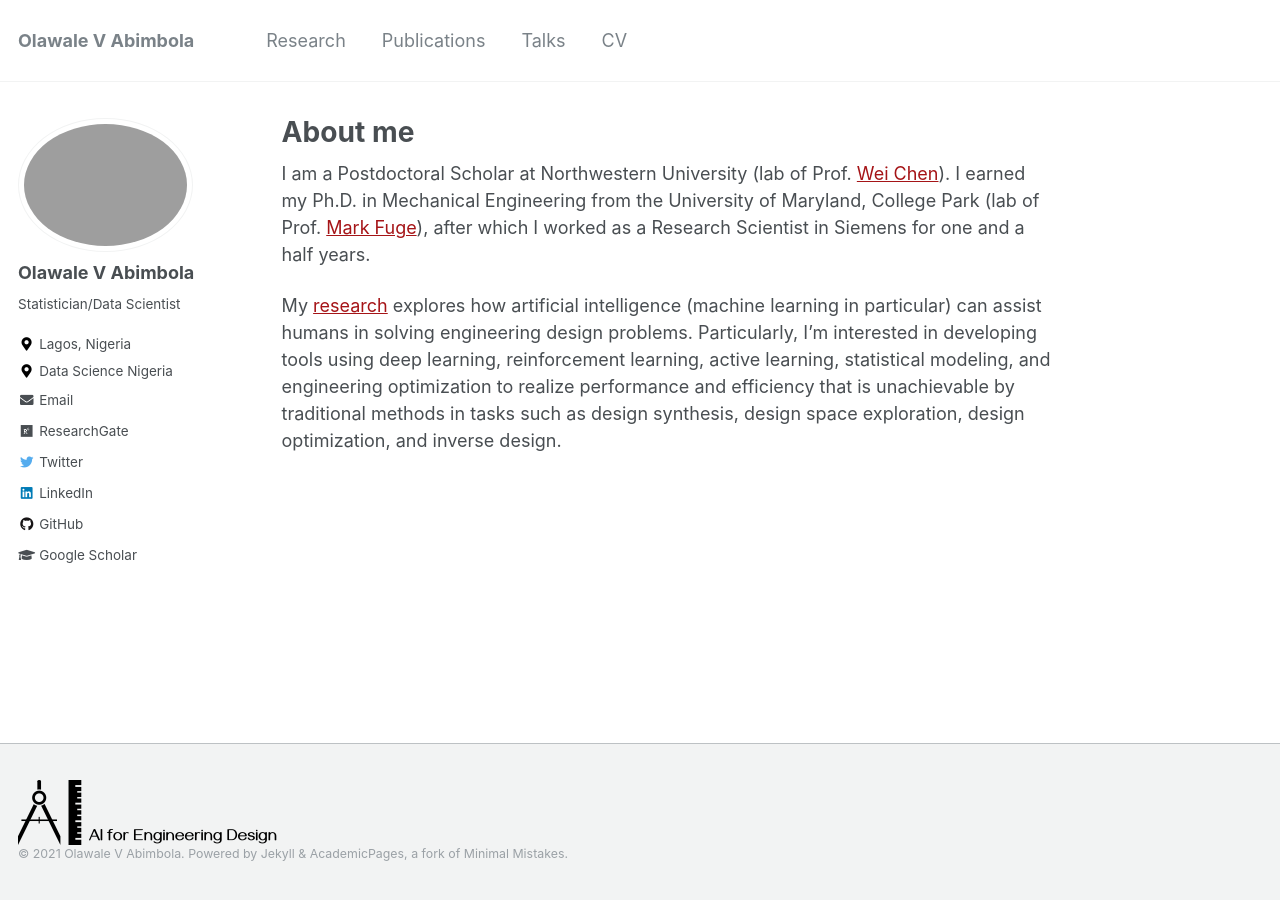
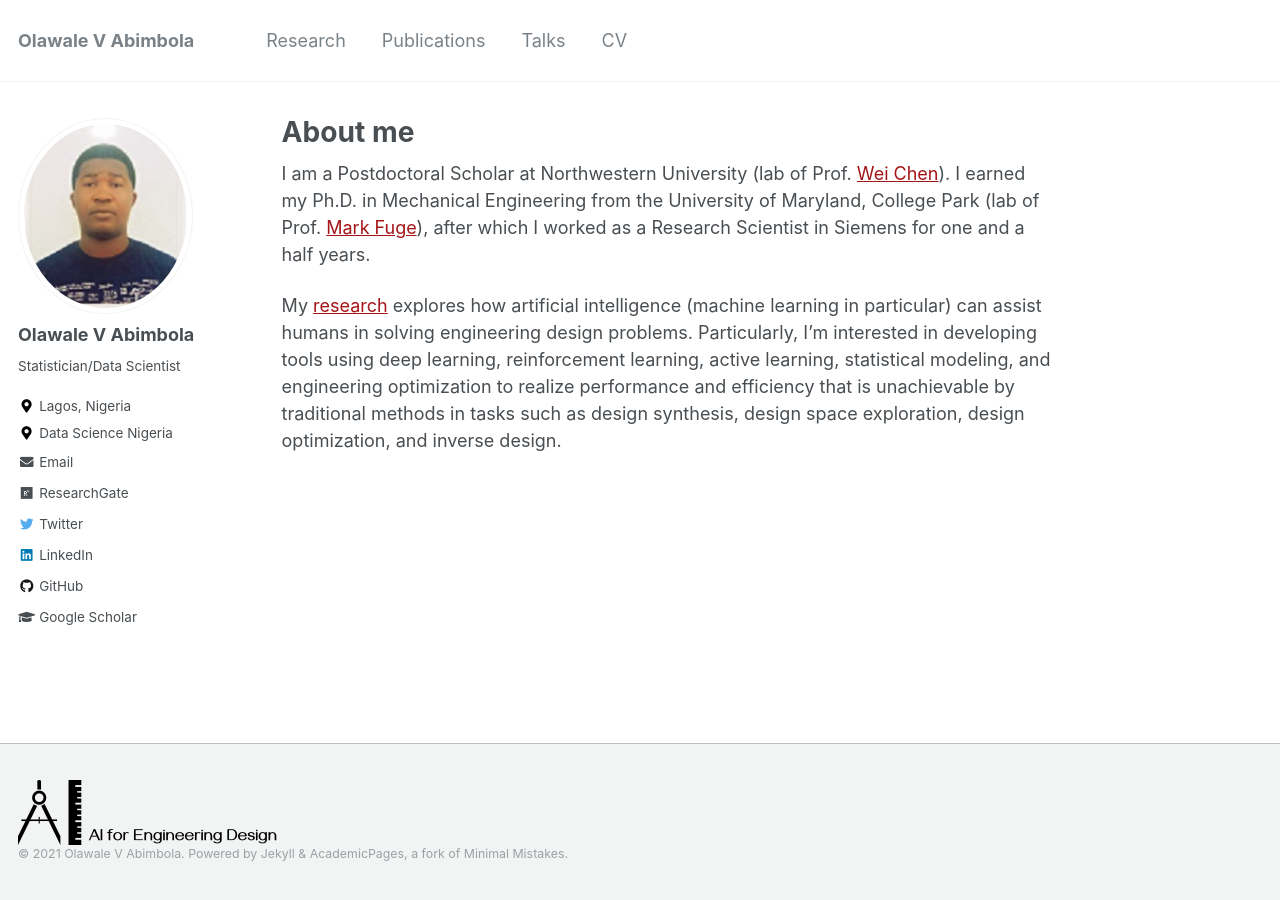
Before and after one commit to olawale0254/olawale0254portfolio2, a Jekyll site: the page built from _pages/about.md, in a window 1280 px wide. Built offline with Jekyll 4.4.1, drawn with Linux system fonts in a browser that asks for light colours.

Commit message:
Update _config.yml

```diff
--- a/_config.yml
+++ b/_config.yml
@@ -81,7 +81,7 @@ analytics:
 # Site Author
 author:
   name             : "Olawale V Abimbola"
-  avatar           : "new.jpg"
+  avatar           : "profile.jpg"
   bio              : "Statistician/Data Scientist"
   location         : "Lagos, Nigeria"
   employer         : "Data Science Nigeria"
```
